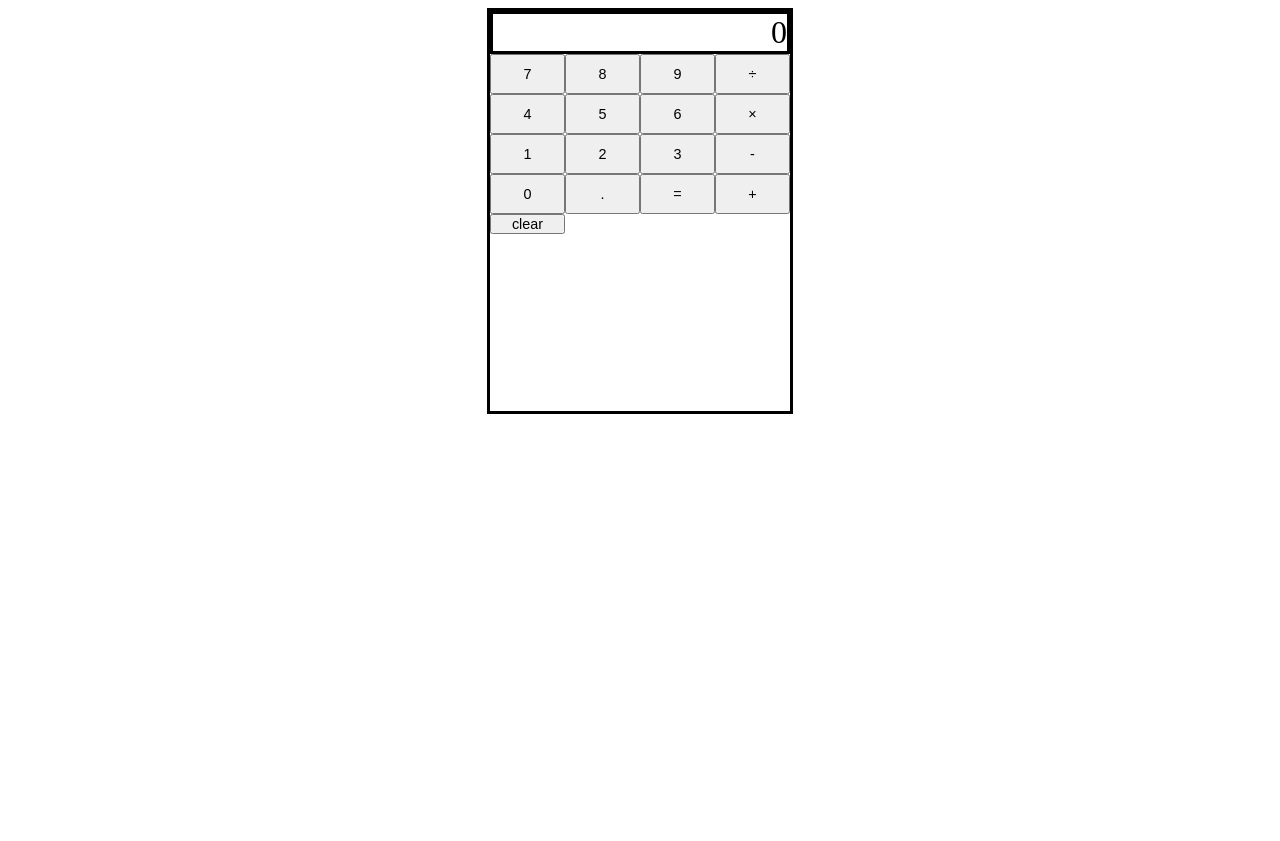
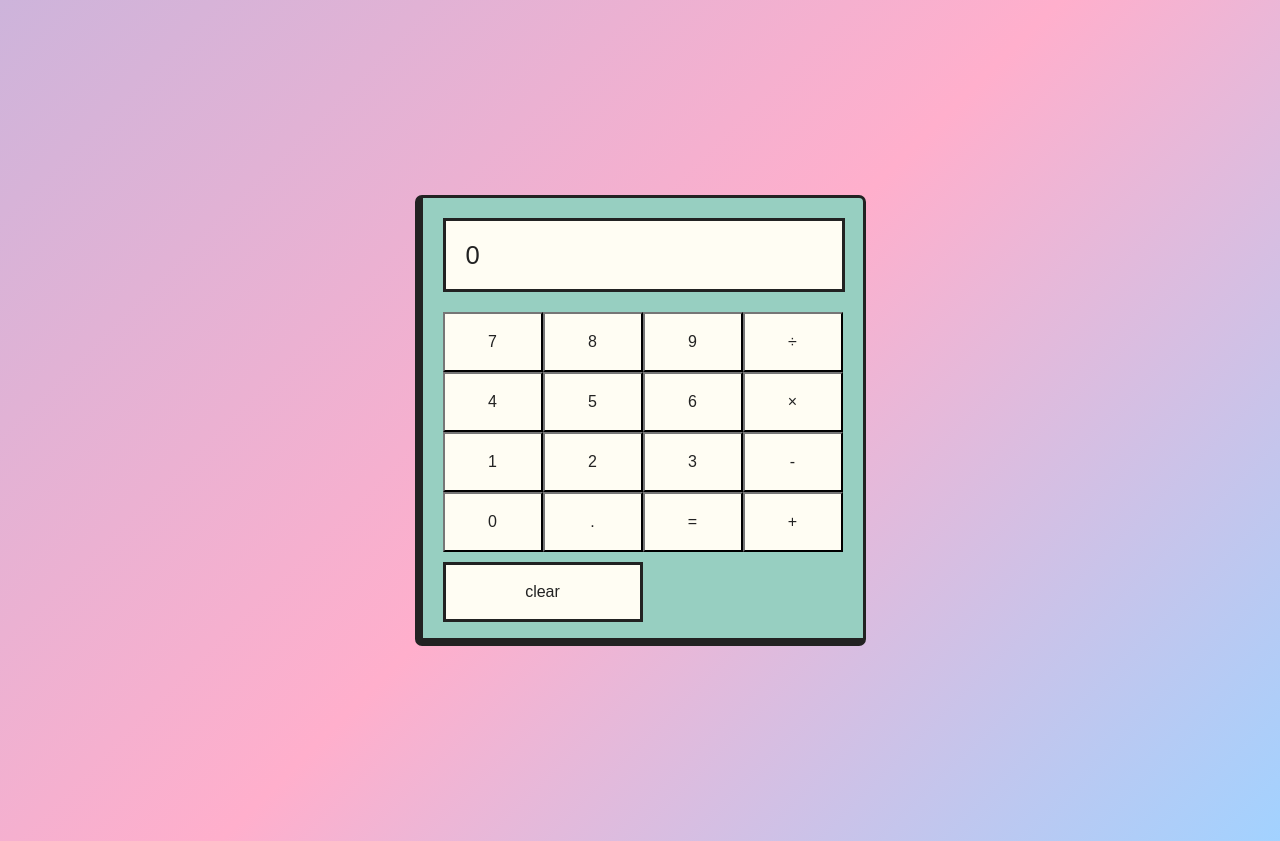
Before and after one commit to bdang003/Calculator, a plain HTML site: page index.html in a window 1280 px wide. Before the commit the page ends 800 px from the top, so only its background shows below. Drawn offline with Linux system fonts and the light colour scheme.

Commit message:
added css style sheet and fixed issue with inaccurate large inputs

```diff
--- a/index.css
+++ b/index.css
@@ -1,21 +1,37 @@
+body{
+    margin: auto;
+    background: linear-gradient(135deg, #cdb4db,#ffafcc, #a2d2ff);
+    color: #222;
+    font-family: 'Titillium Web', sans-serif;
+}
+
 #calculatorBody{
-    width: 300px;
+    background-color: #97cfc1;
+    width: 400px;
     height: 400px;
-    margin: auto;
+    margin: 195px auto;
+    padding: 20px;
     border: solid;
+    border-width: 3px 3px 8px 8px;
+    border-radius: 7px;
 }
 
 #display{
-    width: 98%;
-    margin: auto;
+    background-color: #fffdf3;
+    color: #222;
+    display: flex;
+    align-items: center;
+    width: 94%;
+    height: 60px;
+    margin-bottom: 20px;
+    padding: 4px 0px 4px 20px;
     border: solid;
-    text-align: right;
-    font-size: 2em;
+    font-size: 160%;
 }
 
 .row{
     display: flex;
-    height: 40px;
+    height: 60px;
     width: 100%;
     height:
 }
@@ -25,5 +41,18 @@
     width: 25%;
     margin: 0;
     padding: 0;
-    font-size: 90%;
+    font-size: 100%;
 }
+
+.calcClear{
+    width: 50%;
+    margin-top: 10px;
+    border: solid;
+}
+
+button{
+    background-color: #fffdf3;
+    color: #222;
+    border-color: #222;
+    font-family: 'Titillium Web', sans-serif;
+}
--- a/index.html
+++ b/index.html
@@ -28,14 +28,14 @@
                     <button class='number calcButton'>3</button>
                     <button class='operator calcButton'>-</button>
                 </div>
-                <div class ='row'>
+                <div class='row'>
                     <button class='number calcButton'>0</button>
                     <button class='number calcButton'>.</button>
                     <button class='operator calcButton'>=</button>
                     <button class='operator calcButton'>+</button>
                 </div>
-            <div id='inputOperators'>
-                <button class='operator calcButton'>clear</button>
+            <div class='row'>
+                <button class='operator calcButton calcClear'>clear</button>
             </div>
         </div>
     </div>
--- a/script.js
+++ b/script.js
@@ -17,12 +17,13 @@ function operate(){
     }
     else{
         let operator = this.innerHTML;
-        calculate(storedInputValue, Number(currentInputValue), operator);
+        calculate(storedInputValue, parseFloat(currentInputValue), operator);
     }
     decimalUsed = false; //if an operator is used, currentInputValue gets a reset
 }
 
 function calculate(prevVal, currentVal, operator){
+    console.log(`stored: ${prevVal} current: ${currentVal}`);
     if(operator!='='){ //does operation for +,-,×, and ÷. storedOperator allows for consecutive operations to be used
         if(!storedOperator){  //if this is the first operation used, it stores it for later use in case next action is another operation
             switch(operator){
@@ -61,7 +62,7 @@ function calculate(prevVal, currentVal, operator){
 }
 
 function enterNumber(){ //changes currentInputValue based on user input (accounts for decimal as well)
-    if(currentInputValue.length<20){
+    if(currentInputValue.length<15){
         if(currentInputValue == '0' && this.innerHTML != '.'){ //for first numerical value inputted
             currentInputValue = this.innerHTML;
         }
```
